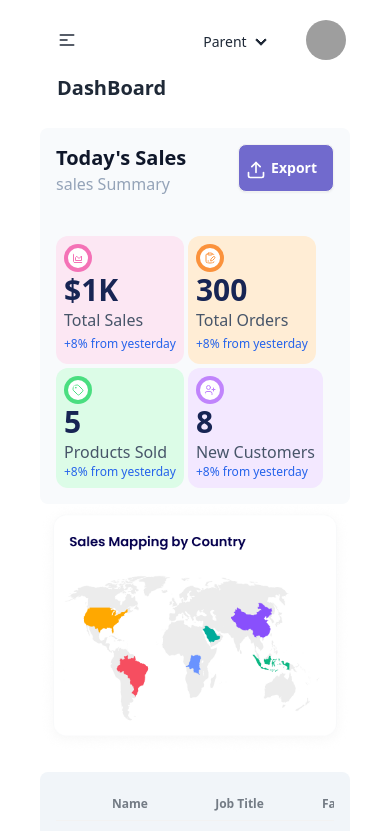
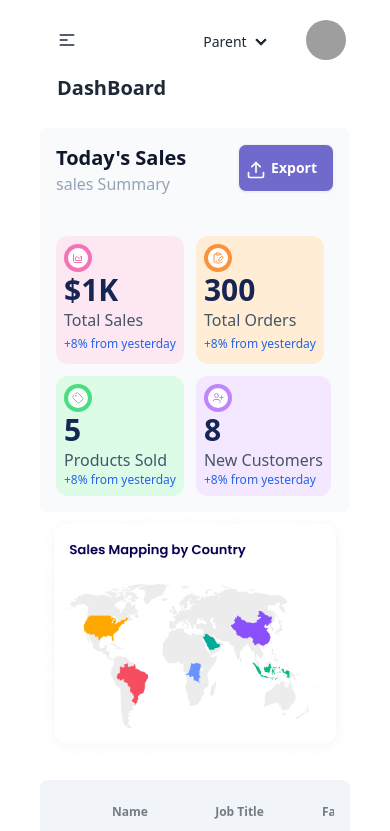
Before and after one commit to Black-nana/Dashboard-sales, a React (Vite) app: page / in a window 390 px wide. Shown: the top 831 px of the page. Built offline with nearby package versions, Linux system fonts and the light colour scheme; grey boxes are pictures that could not be loaded.

Commit message:
mobile gap increased

```diff
--- a/src/components/dashboard/Sales.tsx
+++ b/src/components/dashboard/Sales.tsx
@@ -29,7 +29,7 @@ const Sales: React.FC = () => {
           </div>
         </div>
       </div>
-      <div className="w-full flex flex-wrap justify-start items-start gap-1 mt-4">
+      <div className="w-full flex flex-wrap justify-start items-start gap-3 mt-4">
       <div className="flex flex-col bg-pink-100 rounded-xl p-2">
           <div className="w-fit p-1 rounded-full bg-pink-400">
             <AreaChart
```
